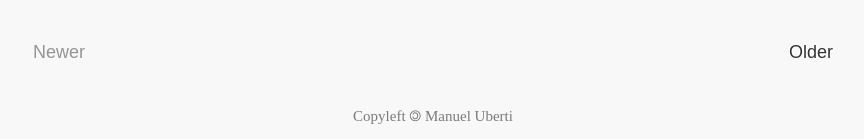
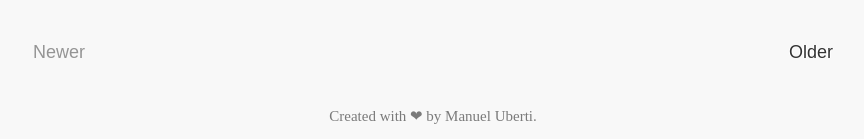
Before and after one commit to manuel-uberti/manuel-uberti.github.io, a Jekyll site: the page built from index.html, in a window 1280 px wide. Shown: the part 1031-1170 px from the top of the page, without its empty margins (207-1071 px from the left). Built offline with Jekyll 4.4.1, drawn with Linux system fonts in a browser that asks for light colours; some web fonts are replaced; the list of posts is cut into pages by our own code.

Commit message:
Change footer

```diff
--- a/_includes/footer.html
+++ b/_includes/footer.html
@@ -1,7 +1,7 @@
 <footer class="center">
   <div class="measure">
     <div>
-      Copyleft 🄯 Manuel Uberti
+      Created with ❤ by Manuel Uberti.
     </div>
   </div>
 </footer>
```
